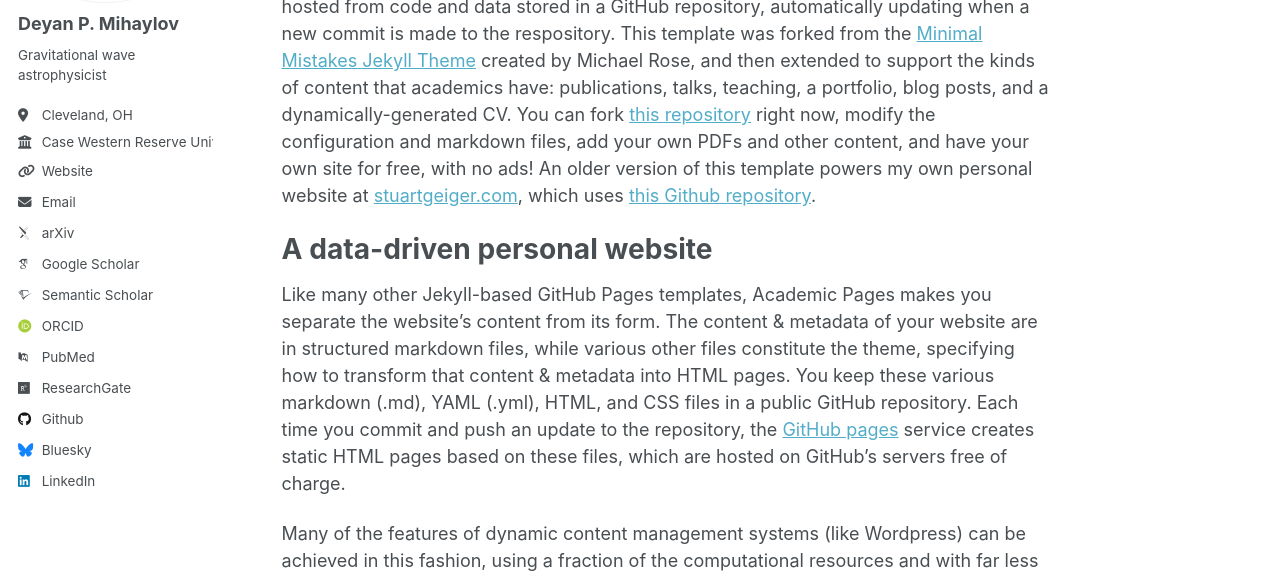
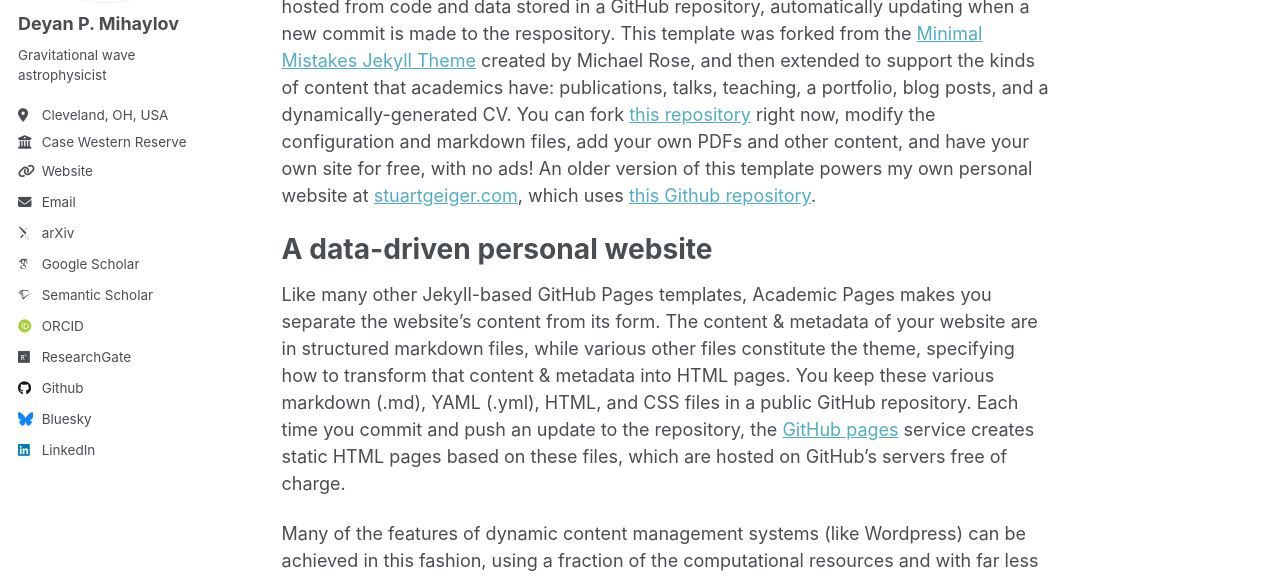
Before and after one commit to deyanmihaylov/deyanmihaylov.github.io, a Jekyll site: the page built from _pages/about.md, in a window 1280 px wide. Shown: the part 237-813 px from the top of the page. Built offline with Jekyll 4.4.1, drawn with Linux system fonts in a browser that asks for light colours; some web fonts are replaced.

Commit message:
Update personal data

```diff
--- a/_config.yml
+++ b/_config.yml
@@ -25,10 +25,10 @@
   name             : "Deyan P. Mihaylov"
   pronouns         : # example: "she/her"
   bio              : "Gravitational wave astrophysicist"
-  location         : "Cleveland, OH"
-  employer         : "Case Western Reserve University"
+  location         : "Cleveland, OH, USA"
+  employer         : "Case Western Reserve"
   uri              : "deyanmihaylov.net"
-  email            : "deyan.mihaylov@case.edu"
+  email            : "deyan[dot]mihaylov[at]case[dot]edu"
 
   # Academic websites
   arxiv            : "https://arxiv.org/search/?query=Mihaylov%2C+D.+P.&searchtype=author"
@@ -36,7 +36,7 @@
   impactstory      : # URL
   orcid            : "https://orcid.org/0000-0002-8820-407X"
   semantic         : "https://www.semanticscholar.org/author/D.-Mihaylov/49158725"
-  pubmed           : "https://www.ncbi.nlm.nih.gov/pubmed/?term=john+snow"
+  pubmed           : # URL
   researchgate     : "https://www.researchgate.net/profile/Deyan-Mihaylov-2"
 
   # Repositories and software development
```
